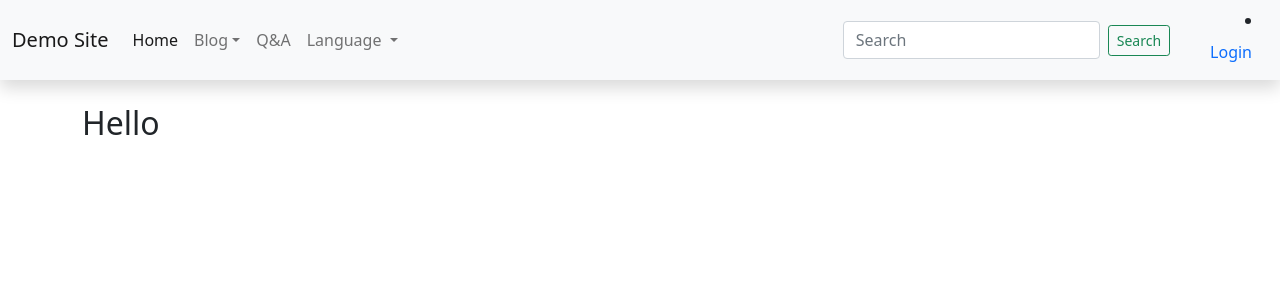
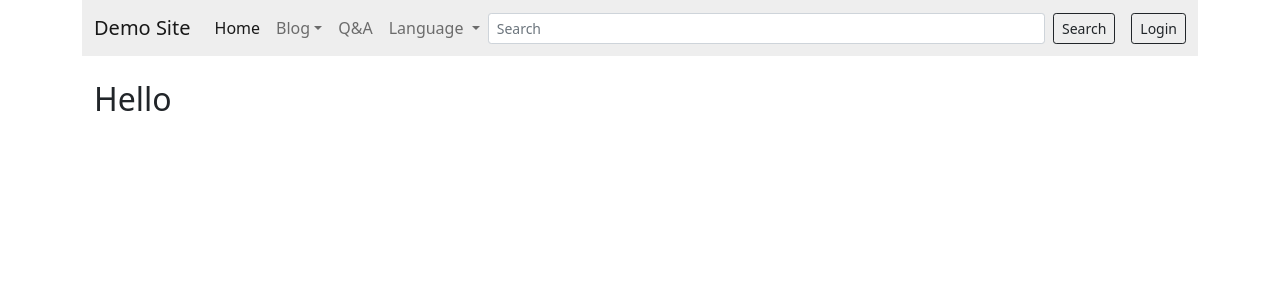
Before and after one commit to adnankaya/agency, a Django app: page /en/ in a window 1280 px wide. Shown: the top 300 px of the page. Run offline with Django 3.2, Linux system fonts and the light colour scheme; data that the repository does not hold is empty; some libraries are stand-ins or nearby versions.

Commit message:
improve ui

```diff
--- a/templates/base.html
+++ b/templates/base.html
@@ -15,12 +15,14 @@
 </head>
 
 <body>
-    {% include 'navbar.html' %}
+    <main class="container-xl">
+        {% include 'navbar.html' %}
 
-    <div class="container mt-4">
-        {% block root_content %}
-        {% endblock %}
-    </div>
+        <div class="container mt-4">
+            {% block root_content %}
+            {% endblock %}
+        </div>
+    </main>
     <!-- javascript -->
     <script src="https://cdn.jsdelivr.net/npm/bootstrap@5.1.3/dist/js/bootstrap.bundle.min.js"
         crossorigin="anonymous"></script>
--- a/templates/navbar.html
+++ b/templates/navbar.html
@@ -1,5 +1,5 @@
 {% load i18n %}
-<nav class="navbar navbar-expand-lg navbar-light bg-light shadow">
+<nav class="navbar navbar-expand-lg navbar-light" style="background-color: #eee;">
     <div class="container-fluid">
         <a class="navbar-brand" href="#">Demo Site</a>
         <button class="navbar-toggler" type="button" data-bs-toggle="collapse" data-bs-target="#navbarSupportedContent"
@@ -12,8 +12,8 @@
                     <a class="nav-link active" aria-current="page" href="{% url 'home:index' %}">{{_('Home')}}</a>
                 </li>
                 <li class="nav-item dropdown">
-                    <a class="nav-link dropdown-toggle" href="#"id="navbarDropdown" role="button"
-                    data-bs-toggle="dropdown" aria-expanded="false">{{_('Blog')}}</a>
+                    <a class="nav-link dropdown-toggle" href="#" id="navbarDropdown" role="button"
+                        data-bs-toggle="dropdown" aria-expanded="false">{{_('Blog')}}</a>
                     <ul class="dropdown-menu" aria-labelledby="navbarDropdown">
                         <li><a class="dropdown-item active" href="{% url 'blog:post-list' %}">{{_('Posts')}}</a></li>
                         <li><a class="dropdown-item" href="{% url 'blog:post-create' %}">{{_('New Blog Post')}}</a></li>
@@ -43,14 +43,19 @@
                     </ul>
                 </li>
             </ul>
-            <form class="d-flex align-items-center text-center mx-4" method="GET" action="{% url 'blog:post-search' %}">
-                <input class="form-control me-2" type="search" name="query" placeholder="{{_('Search')}}" aria-label="Search">
-                <button class="btn btn-outline-success btn-sm" type="submit">{{_('Search')}}</button>
+
+            <form class="d-flex align-items-center text-center w-100 me-3" method="GET"
+                action="{% url 'blog:post-search' %}">
+                <input class="form-control form-control-sm me-2" type="search" name="query"
+                    placeholder="{{_('Search')}}" aria-label="Search">
+                <button class="btn btn-outline-dark btn-sm " type="submit">{{_('Search')}}</button>
             </form>
-            <div class="dropdown text-end">
-                {% if user.is_authenticated %}
-                <a href="#" class="d-block link-dark text-decoration-none dropdown-toggle" id="dropdownUser1" data-bs-toggle="dropdown" aria-expanded="false">
-                  <img src="https://avatars.githubusercontent.com/u/58748145?v=4" alt="mdo" width="32" height="32" class="rounded-circle">
+            {% if user.is_authenticated %}
+            <div class="dropdown">
+                <a href="#" class="d-block link-dark text-decoration-none dropdown-toggle" id="dropdownUser1"
+                    data-bs-toggle="dropdown" aria-expanded="false">
+                    <img src="https://avatars.githubusercontent.com/u/58748145?v=4" alt="mdo" width="32" height="32"
+                        class="rounded-circle">
                 </a>
                 <ul class="dropdown-menu text-small" aria-labelledby="dropdownUser1">
                     {% if user.is_superuser %}
@@ -61,12 +66,10 @@
                     </li>
                     <li><a class="dropdown-item" href="{% url 'users:logout' %}">{{_('Log Out')}}</a></li>
                 </ul>
-                {% else %}
-                <li class="nav-item">
-                    <a class="nav-link" href="{% url 'users:login' %}">{{_('Login')}}</a>
-                </li>
-                {% endif %}
-              </div>
+            </div>
+            {% else %}
+                <a class="btn btn-sm btn-outline-dark" href="{% url 'users:login' %}">{{_('Login')}}</a>
+            {% endif %}
         </div>
     </div>
 </nav>
```
Also changed, not shown: blog/templates/blog/post/search.html (+13 -4 lines).
